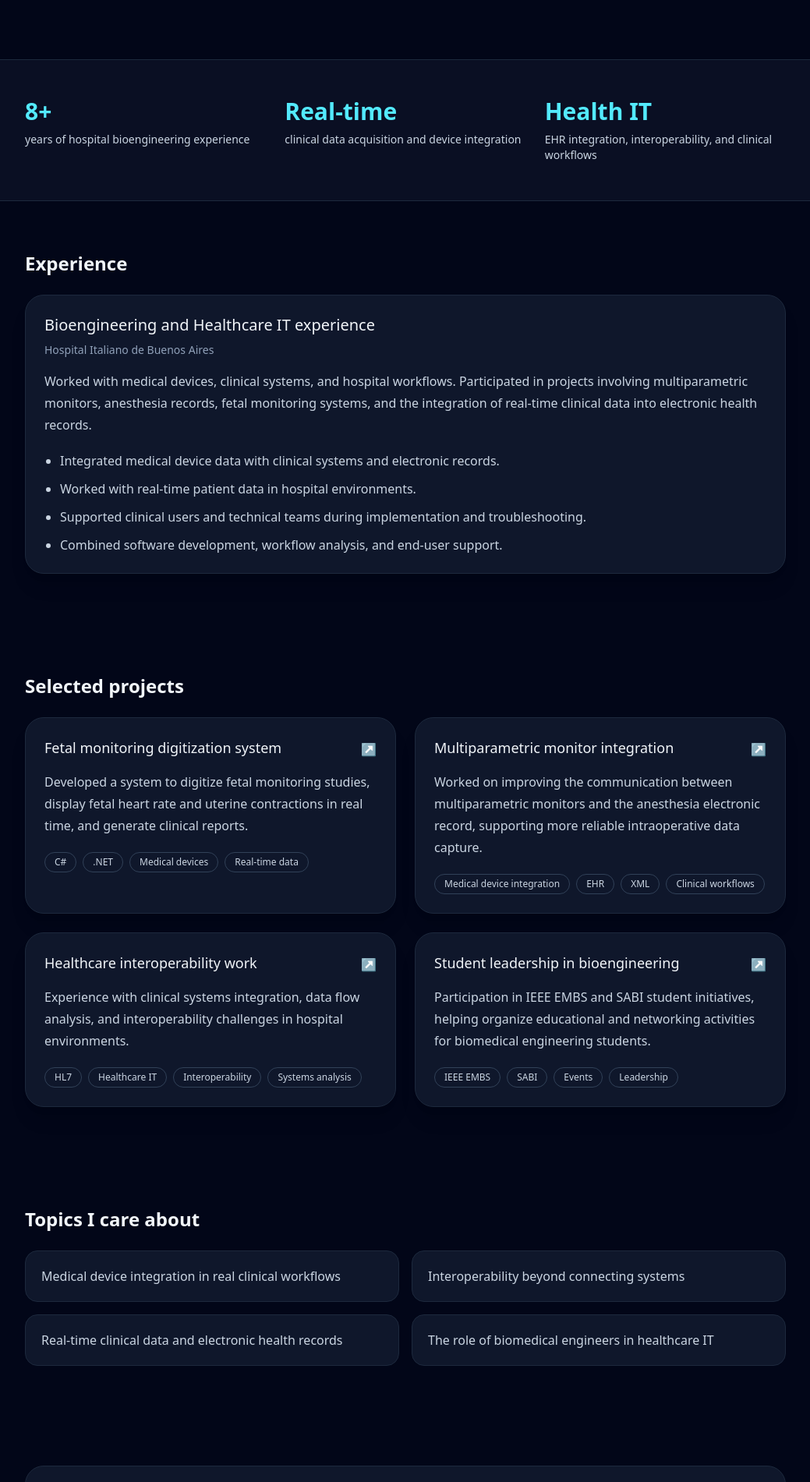
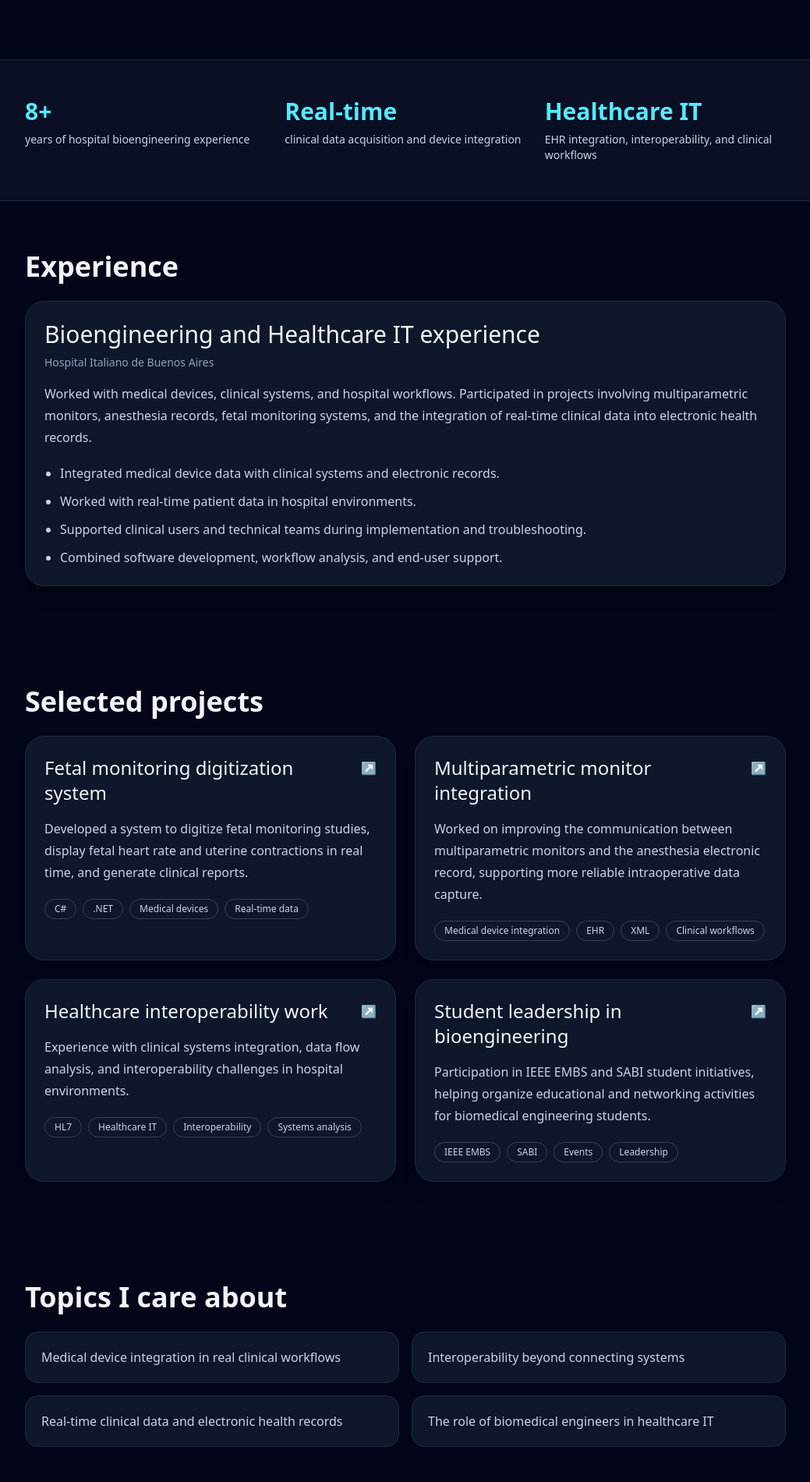
Before and after one commit to Karolkalex/carogb-portfolio, a React (Vite) app: page / in a window 1280 px wide. Shown: the part 500-2401 px from the top of the page at 78% size, without its empty margins (120-1159 px from the left). Built offline with nearby package versions, Linux system fonts and the light colour scheme.

Commit message:
Made titles bigger

```diff
--- a/src/App.jsx
+++ b/src/App.jsx
@@ -105,7 +105,7 @@ function Stats() {
       <div className="mx-auto grid max-w-5xl gap-6 px-6 py-12 md:grid-cols-3">
         <Stat value="8+" label="years of hospital bioengineering experience" />
         <Stat value="Real-time" label="clinical data acquisition and device integration" />
-        <Stat value="Health IT" label="EHR integration, interoperability, and clinical workflows" />
+        <Stat value="Healthcare IT" label="EHR integration, interoperability, and clinical workflows" />
       </div>
     </section>
   );
@@ -114,10 +114,10 @@ function Stats() {
 function Experience() {
   return (
     <section className="mx-auto max-w-5xl px-6 py-16" id="experience">
-      <h2 className="text-2xl font-semibold">Experience</h2>
+      <h2 className="text-4xl font-semibold">Experience</h2>
 
       <div className="mt-6 rounded-3xl border border-slate-800 bg-slate-900 p-6 shadow-xl">
-        <h3 className="text-xl font-medium">Bioengineering and Healthcare IT experience</h3>
+        <h3 className="text-3xl font-medium">Bioengineering and Healthcare IT experience</h3>
         <p className="mt-2 text-sm text-slate-400">Hospital Italiano de Buenos Aires</p>
 
         <p className="mt-4 leading-7 text-slate-300">
@@ -138,7 +138,7 @@ function Experience() {
 function Projects() {
   return (
     <section className="mx-auto max-w-5xl px-6 py-16" id="projects">
-      <h2 className="text-2xl font-semibold">Selected projects</h2>
+      <h2 className="text-4xl font-semibold">Selected projects</h2>
 
       <div className="mt-6 grid gap-6 md:grid-cols-2">
         {PROJECTS.map((project) => (
@@ -152,7 +152,7 @@ function Projects() {
 function Topics() {
   return (
     <section className="mx-auto max-w-5xl px-6 py-16" id="topics">
-      <h2 className="text-2xl font-semibold">Topics I care about</h2>
+      <h2 className="text-4xl font-semibold">Topics I care about</h2>
 
       <div className="mt-6 grid gap-4 md:grid-cols-2">
         {TOPICS.map((topic) => (
@@ -169,7 +169,7 @@ function Contact() {
   return (
     <section className="mx-auto max-w-5xl px-6 py-16" id="contact">
       <div className="rounded-3xl border border-slate-800 bg-slate-900 p-8">
-        <h2 className="text-2xl font-semibold">Contact</h2>
+        <h2 className="text-4xl font-semibold">Contact</h2>
 
         <p className="mt-4 max-w-2xl text-slate-300">
           I’m interested in healthcare IT, medical device integration, interoperability, digital health, and software roles connected to clinical environments.
@@ -198,7 +198,7 @@ function ProjectCard({ project }) {
   return (
     <article className="rounded-3xl border border-slate-800 bg-slate-900 p-6 shadow-xl">
       <div className="flex items-start justify-between gap-4">
-        <h3 className="text-lg font-medium">{project.title}</h3>
+        <h3 className="text-2xl font-medium">{project.title}</h3>
         <span aria-hidden="true" className="mt-1 text-slate-500">
           ↗
         </span>
```
